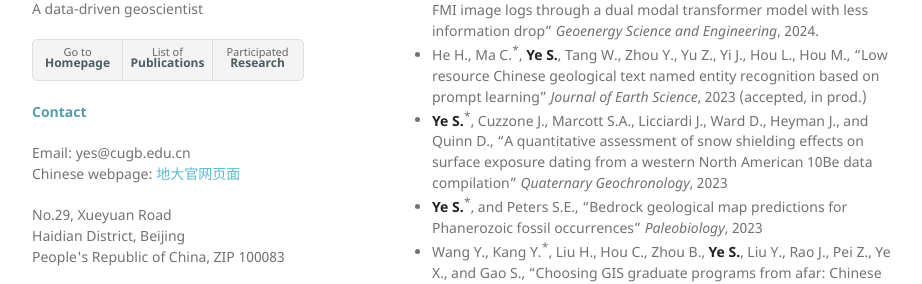
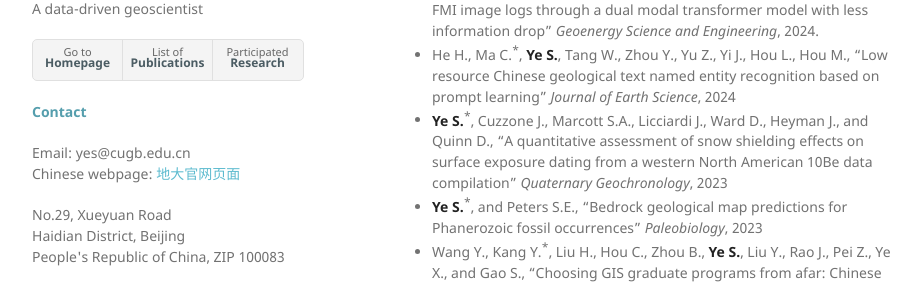
Before and after one commit to yeshan-geo/yeshan-geo.github.io, a Jekyll site: the page built from pages/pub.md, in a window 1280 px wide and 900 px high. Shown: the part 314-598 px from the top of the window, without its empty margins (178-1100 px from the left). Built offline with Jekyll 4.4.1, drawn with Linux system fonts in a browser that asks for light colours; our own code applies the rules of GitHub Pages for plain Markdown files.

Commit message:
Update pub.md

```diff
--- a/pages/pub.md
+++ b/pages/pub.md
@@ -4,7 +4,7 @@
 - Cao Z., Ma C.<sup>*</sup>, Tang W., Zhou Y., Zhong H., **Ye S.**, Wu K., Chen X., Zheng D., Hou L., Zhang Y., Hou M., "CoreViT: a new vision transformer model for lithology identification in cores" _Geoenergy Science and Engineering_, 2024.
 - **Ye S.**<sup>*</sup>, "Investigating the role of contemporary climate on fossil collecting bias" _Paleontological Research_, 2024.
 - Hou L., Ma C.<sup>*</sup>, Tang W., Zhou Y., **Ye S.**, Chen X., Zhang X., Yu C., Chen A., Zheng D., and Cao Z., "DDViT: Advancing lithology identification on FMI image logs through a dual modal transformer model with less information drop" _Geoenergy Science and Engineering_, 2024.
-- He H., Ma C.<sup>*</sup>, **Ye S.**, Tang W., Zhou Y., Yu Z., Yi J., Hou L., Hou M., "Low resource Chinese geological text named entity recognition based on prompt learning" _Journal of Earth Science_, 2023 (accepted, in prod.)
+- He H., Ma C.<sup>*</sup>, **Ye S.**, Tang W., Zhou Y., Yu Z., Yi J., Hou L., Hou M., "Low resource Chinese geological text named entity recognition based on prompt learning" _Journal of Earth Science_, 2024
 - **Ye S.**<sup>*</sup>, Cuzzone J., Marcott S.A., Licciardi J., Ward D., Heyman J., and Quinn D., “A quantitative assessment of snow shielding effects on surface exposure dating from a western North American 10Be data compilation” _Quaternary Geochronology_, 2023
 - **Ye S.**<sup>*</sup>, and Peters S.E., “Bedrock geological map predictions for Phanerozoic fossil occurrences” _Paleobiology_, 2023
 - Wang Y., Kang Y.<sup>*</sup>, Liu H., Hou C., Zhou B., **Ye S.**, Liu Y., Rao J., Pei Z., Ye X., and Gao S., “Choosing GIS graduate programs from afar: Chinese students’ perspectives” _Transactions in GIS_, 2023
```
